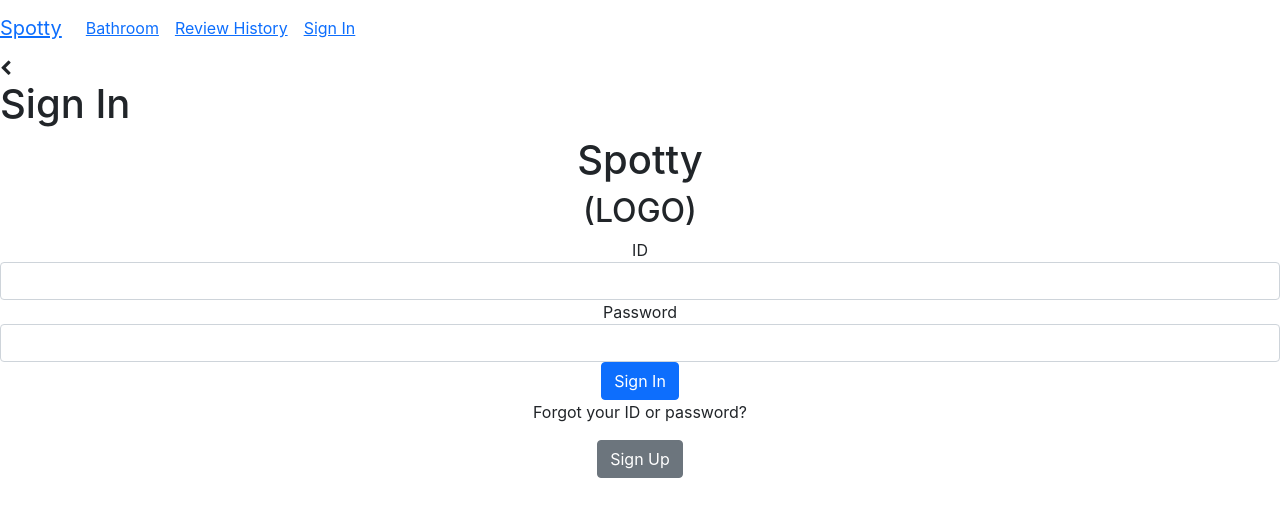
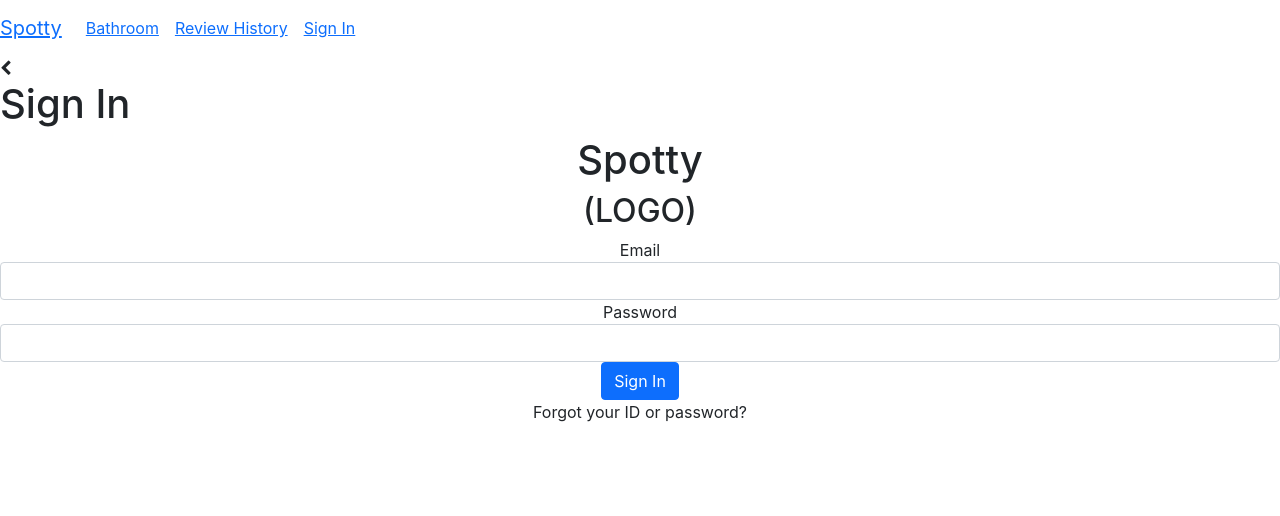
Before and after one commit to lisicase/vonia, a React (Create React App) app: page /signin in a window 1280 px wide. Shown: the top 516 px of the page. Built offline with nearby package versions, Linux system fonts and the light colour scheme.

Commit message:
implement create users on firebase

```diff
--- a/src/App.js
+++ b/src/App.js
@@ -11,14 +11,14 @@ import './App.css';
 import 'font-awesome/css/font-awesome.min.css';
 // Icons
 import { AiOutlineStar } from 'react-icons/ai';
-
-//templating
+// Pages
+import BathroomPage from './pages/BathroomPage/BathroomPage';
+import SignInPage from './pages/signin/signin';
+// templating
 import PageTitle from './Shared/PageTitle/PageTitle';
 
-//const renderPageTitle = (title) => <PageTitle pageTitle={title}/>;
+function App() {
 
-
-function App() {
   return (
     <div className="App">
       <>
@@ -46,20 +46,6 @@ class HomePage extends React.Component {
               <i className="fa fa-search" aria-hidden="true"></i>
           </Button>{' '}
         </form>
-      </div>
-    );
-  }
-}
-
-class BathroomPage extends React.Component {
-  render() {
-    return (
-      <div style={{textAlign:"left"}}>
-        <PageTitle title="Building Title"/>
-        <p>Address</p>
-        <h2>Gallery</h2>
-        <h2>Features</h2>
-        <h2>Rating</h2>
       </div>
     );
   }
@@ -99,33 +85,6 @@ class ReviewListItem extends React.Component {
   }
 }
 
-class SignInPage extends React.Component {
-  render() {
-    return (
-      <div>
-        <PageTitle title="Sign In"/>
-        <h1>Spotty</h1>
-        <h2>(LOGO)</h2>
-        <form class="form-inline">
-          <div class="form-group mr-3">
-            <label for="searchQuery" class="mr-2">ID </label>
-            <input type="text" name="term" id="searchQuery" class="form-control"/>
-          </div>
-          <div class="form-group mr-3">
-            <label for="searchQuery" class="mr-2">Password </label>
-            <input type="text" name="term" id="searchQuery" class="form-control"/>
-          </div>
-          <button type="submit" class="btn btn-primary">
-            <i className="fa-solid fa-right-to-bracket" aria-hidden="true"></i>Sign In
-          </button>
-        </form>
-        <p>Forgot your ID or password?</p>
-        <button type="submit" class="btn btn-secondary">Sign Up</button>
-      </div>
-    );
-  }
-}
-
 
 
 class TestNavigationBar extends React.Component {
--- /dev/null
+++ b/src/Shared/firebase/firebase-config.js
@@ -0,0 +1,18 @@
+import { initializeApp } from "firebase/app";
+
+
+// Your web app's Firebase configuration
+// For Firebase JS SDK v7.20.0 and later, measurementId is optional
+const firebaseConfig = {
+  apiKey: "AIzaSyABZx_0B15UsoLInwOJhfkTZuFRa4-ASfQ",
+  authDomain: "spotty-a8e30.firebaseapp.com",
+  databaseURL: "https://spotty-a8e30-default-rtdb.firebaseio.com",
+  projectId: "spotty-a8e30",
+  storageBucket: "spotty-a8e30.appspot.com",
+  messagingSenderId: "589465109564",
+  appId: "1:589465109564:web:ceabc124742b369ee42f39",
+  measurementId: "G-CLY8B68X50"
+};
+
+// Initialize Firebase
+export const app = initializeApp(firebaseConfig);
--- a/src/index.js
+++ b/src/index.js
@@ -4,29 +4,7 @@ import {BrowserRouter} from 'react-router-dom';
 import 'bootstrap/dist/css/bootstrap.min.css';
 import './index.css';
 import App from './App';
-//firebase
 
-import 'firebase/auth';
-import 'firebase/database';
-import { initializeApp } from "firebase/app";
-import { getAnalytics } from "firebase/analytics";
-
-// Your web app's Firebase configuration
-// For Firebase JS SDK v7.20.0 and later, measurementId is optional
-const firebaseConfig = {
-  apiKey: "AIzaSyABZx_0B15UsoLInwOJhfkTZuFRa4-ASfQ",
-  authDomain: "spotty-a8e30.firebaseapp.com",
-  databaseURL: "https://spotty-a8e30-default-rtdb.firebaseio.com",
-  projectId: "spotty-a8e30",
-  storageBucket: "spotty-a8e30.appspot.com",
-  messagingSenderId: "589465109564",
-  appId: "1:589465109564:web:ceabc124742b369ee42f39",
-  measurementId: "G-CLY8B68X50"
-};
-
-// Initialize Firebase
-const app = initializeApp(firebaseConfig);
-const analytics = getAnalytics(app);
 
 ReactDOM.render(
   <React.StrictMode>
--- /dev/null
+++ b/src/pages/BathroomPage/BathroomPage.js
@@ -0,0 +1,14 @@
+import React from "react";
+import PageTitle from "../../Shared/PageTitle/PageTitle";
+
+export default function BathroomPage() {
+      return (
+        <div style={{textAlign:"left"}}>
+          <PageTitle title="Building Title"/>
+          <p>Address</p>
+          <h2>Gallery</h2>
+          <h2>Features</h2>
+          <h2>Rating</h2>
+        </div>
+      );
+  }
--- a/src/pages/signin/signin.js
+++ b/src/pages/signin/signin.js
@@ -0,0 +1,49 @@
+import PageTitle from "../../Shared/PageTitle/PageTitle";
+import { useState } from 'react';
+import React from 'react';
+
+//firebase
+import { app } from '../../Shared/firebase/firebase-config';
+import { getAuth, signInWithEmailAndPassword, createUserWithEmailAndPassword } from 'firebase/auth'
+
+
+export default function SignInPage() {
+    const [email, setEmail] = useState('');
+    const [password, setPassword] = useState('');
+
+    const handleSubmit = (event) => {
+        event.preventDefault();
+        const auth = getAuth();
+
+        console.log(email);
+        console.log(password);
+
+        createUserWithEmailAndPassword(auth, email, password)
+            .then((res) => console.log(res));
+    };
+
+    return (
+        <div>
+            <PageTitle title="Sign In" />
+            <h1>Spotty</h1>
+            <h2>(LOGO)</h2>
+            <form class="form-inline" onSubmit={handleSubmit}>
+                <div class="form-group mr-3">
+                    <label for="searchQuery" class="mr-2">Email</label>
+                    <input type="text" name="term" id="searchQuery" class="form-control" onChange={(event) => {
+                        console.log(event.target.value);
+                        setEmail(event.target.value);
+                        }}/>
+                </div>
+                <div class="form-group mr-3">
+                    <label for="searchQuery" class="mr-2">Password </label>
+                    <input type="text" name="term" id="searchQuery" class="form-control" onChange={(event) => setPassword(event.target.value)}/>
+                </div>
+                <button type="submit" class="btn btn-primary">
+                    <i className="fa-solid fa-right-to-bracket" aria-hidden="true"></i>Sign In
+                </button>
+            </form>
+            <p>Forgot your ID or password?</p>
+        </div>
+    );
+}
```
Also changed, not shown: 1 other file (tests, documents, lock files or other folders).
